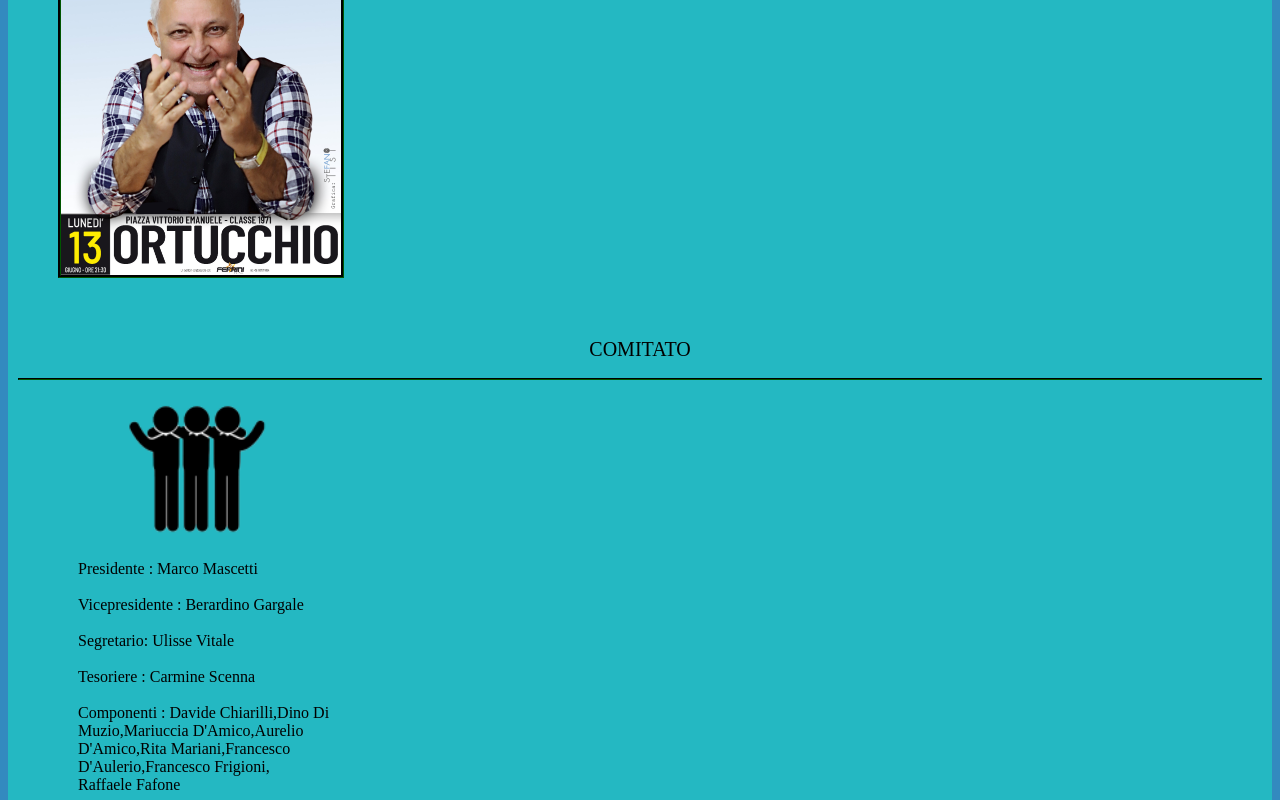
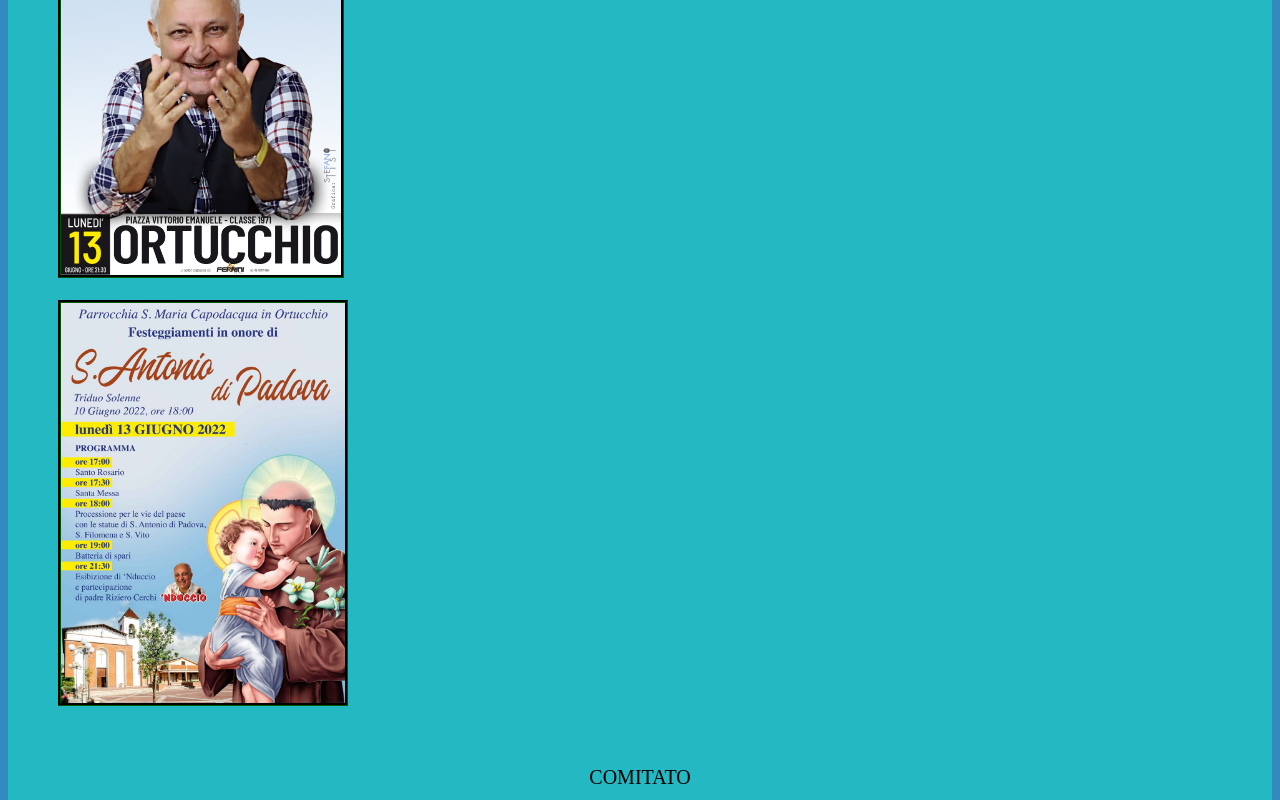
Before and after one commit to the-Octopus-Shy/comitatofeste2022ortucchio, a plain HTML site: page index.html in a window 1280 px wide. Shown: the part 877-1677 px from the top of the page. Drawn offline with Linux system fonts and the light colour scheme.

Commit message:
modifica del secondo evento

```diff
--- a/index.html
+++ b/index.html
@@ -43,13 +43,15 @@
   </h1>
 </div>
 
-<div style="height: 1150px;background-color: #24b8c2;">
+<div style="height: 1500px;background-color: #24b8c2;">
 <br><br>
   <p class="titolo" >PROSSIMI EVENTI</p>
   <hr style="margin: 10px; background-color: #000100; border-color: #000100;">
   <img src="EVENTO N1.jpeg"  style="margin-left: 50px; height: 400px; border-style: groove; border-color: #000100;">
+  <br><br>
+  <img src="EVENTO N2 .jpeg"  style="margin-left: 50px; height: 400px; border-style: groove; border-color: #000100;">
+  <br><br>
 
-  <br><br>
 
   <br>
   <p class="titolo" style=" height: 20px; font-size: 20px; ">COMITATO</p>
```
Also changed, not shown: EVENTO N2 .jpeg (added).
